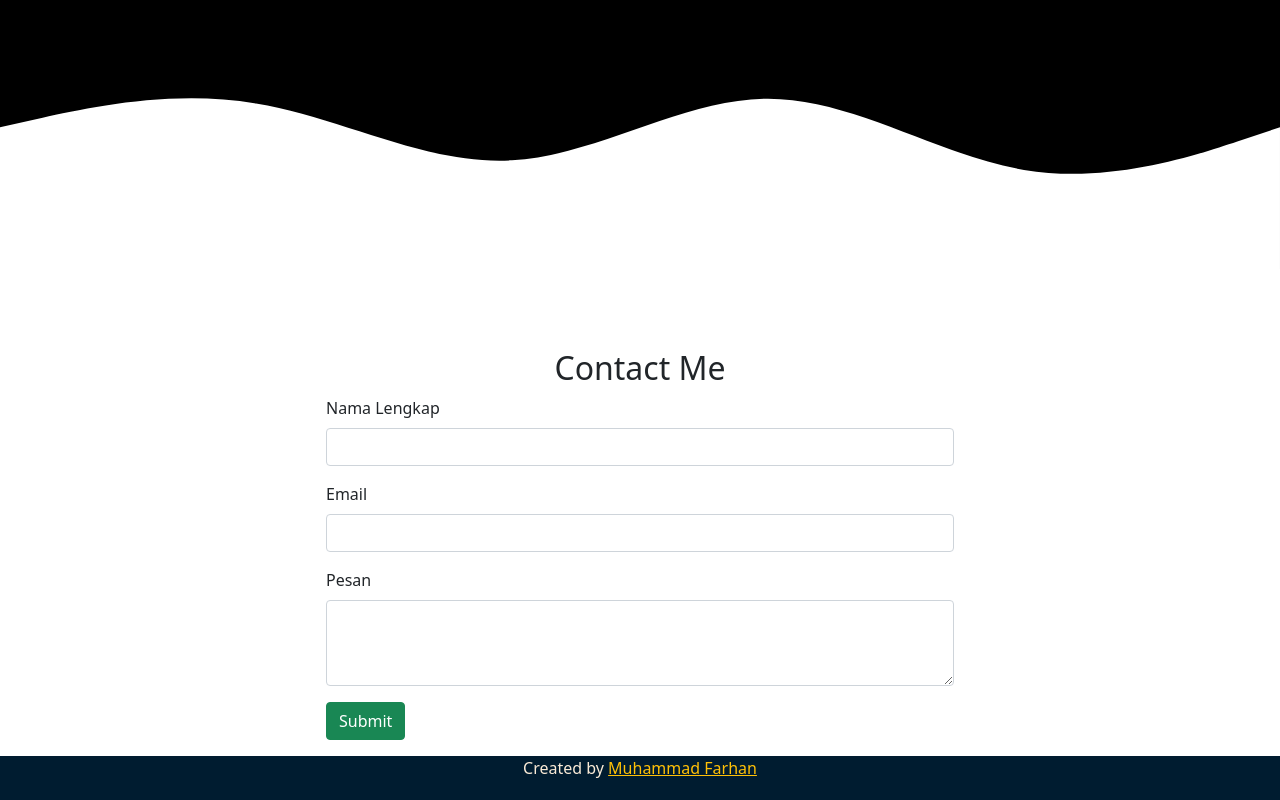
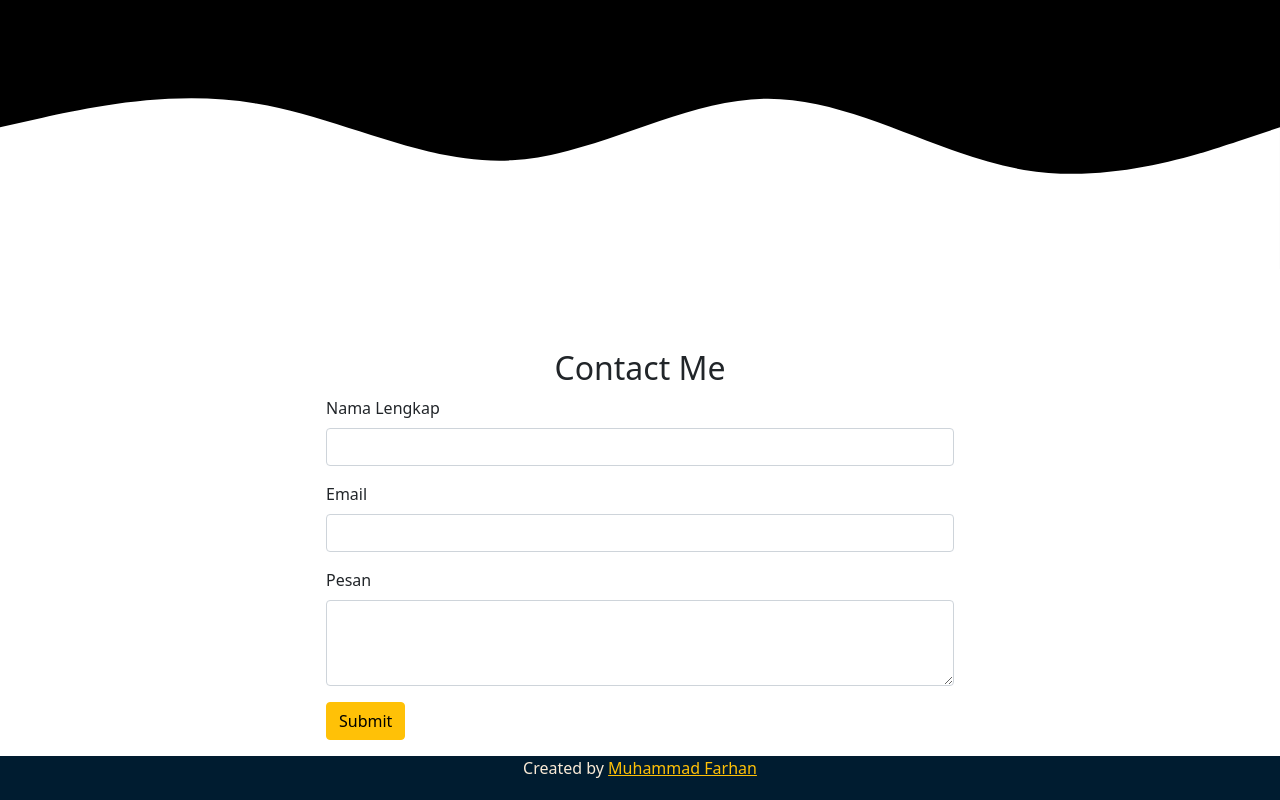
Before and after one commit to muhhfarhann/MuhammadFarhan.github.io, a plain HTML site: page index.html in a window 1280 px wide. Shown: the part 2134-2934 px from the top of the page. Drawn offline with nearby package versions, Linux system fonts and the light colour scheme.

Commit message:
mengubah html di button submit

```diff
--- a/index.html
+++ b/index.html
@@ -169,7 +169,7 @@
                 <label for="Pesan" class="form-label">Pesan</label>
                 <textarea class="form-control" id="Pesan" rows="3"></textarea>
               </div>
-              <button type="submit" class="btn btn-success">Submit</button>
+              <button type="submit" class="btn btn-warning">Submit</button>
             </form>
           </div>
         </div>
```
